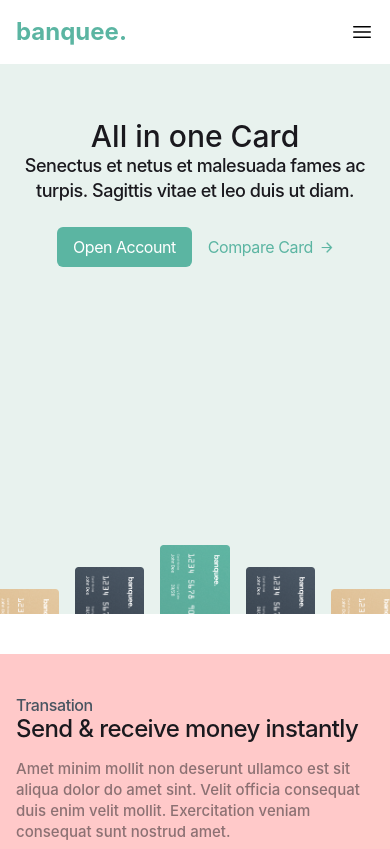
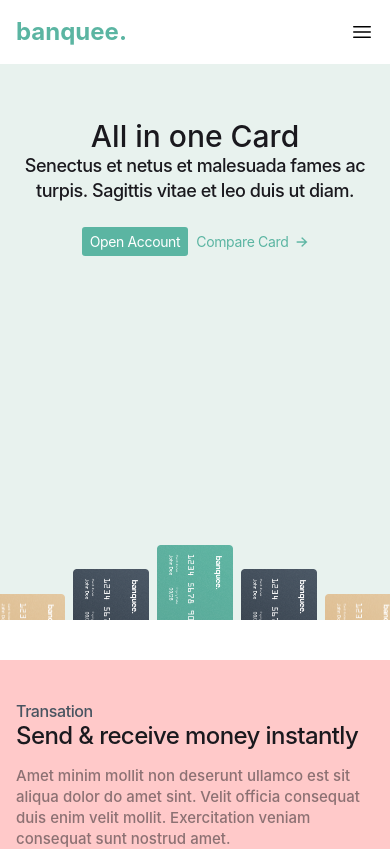
Before and after one commit to Mosarrof-Coding/benquee, a Next.js app: page / in a window 390 px wide. Shown: the top 849 px of the page. Built offline with nearby package versions, Linux system fonts and the light colour scheme.

Commit message:
btn cstmise

```diff
--- a/app/page.js
+++ b/app/page.js
@@ -34,7 +34,7 @@ export default function Home() {
     <section className="">
       {/* hero */}
       <div className="bg-[#e8f2ee]">
-        <div className="heading max-w-[832px] px-4 mx-auto text-center min-h-[57vh] py-14 md:py-12 lg:py-16 xl:py-20">
+        <div className="max-w-[832px] px-4 mx-auto text-center min-h-[57vh] py-14 md:py-12 lg:py-16 xl:py-20">
           <h1 className="text-3xl md:text-4xl lg:text-5xl xl:text-7xl 2xl:text-[80px] leading-[1.1] text-[#1a191e] font-medium">
             All in one Card
           </h1>
@@ -42,15 +42,15 @@ export default function Home() {
             Senectus et netus et malesuada fames ac turpis. Sagittis vitae et
             leo duis ut diam.
           </h6>
-          <div className="button w-fit mx-auto flex items-center justify-center flex-wrap gap-4 lg:gap-8 pt-6 md:pt-8">
+          <div className="button w-fit mx-auto flex items-center justify-center flex-wrap gap-2 sm:gap-4 lg:gap-6 xl:gap-8 pt-6 md:pt-8 lg:pt-12">
             <Link
               href={"user/account"}
-              className="text-[16px] lg:text-[18px] tracking-[-0.03em] py-2 lg:py-4 px-4 lg:px-6 rounded-[6px] bg-[#5bb5a2] text-white"
+              className="text-[14px] sm:text-[16px] lg:text-[18px] tracking-tight py-1 sm:py-2 lg:py-4 px-2 sm:px-4 lg:px-6 rounded-[3px] lg:rounded-[6px] bg-[#5bb5a2] text-white"
             >
               Open Account
             </Link>
             <div>
-              <button className="text-[#5bb5a2] text-[16px] lg:text-[18px] tracking-tight flex items-center gap-2 cursor-pointer">
+              <button className="text-[#5bb5a2] text-[14px] sm:text-[16px] lg:text-[18px] tracking-tight flex items-center gap-2 cursor-pointer">
                 Compare Card
                 <span>
                   <Image
@@ -64,7 +64,7 @@ export default function Home() {
             </div>
           </div>
         </div>
-        <div className="cards flex justify-between items-end gap-4">
+        <div className="cards flex justify-between items-end gap-2">
           <div className="card">
             <Image src={card1} alt="card1 image" width={0} height={0} />
           </div>
```
